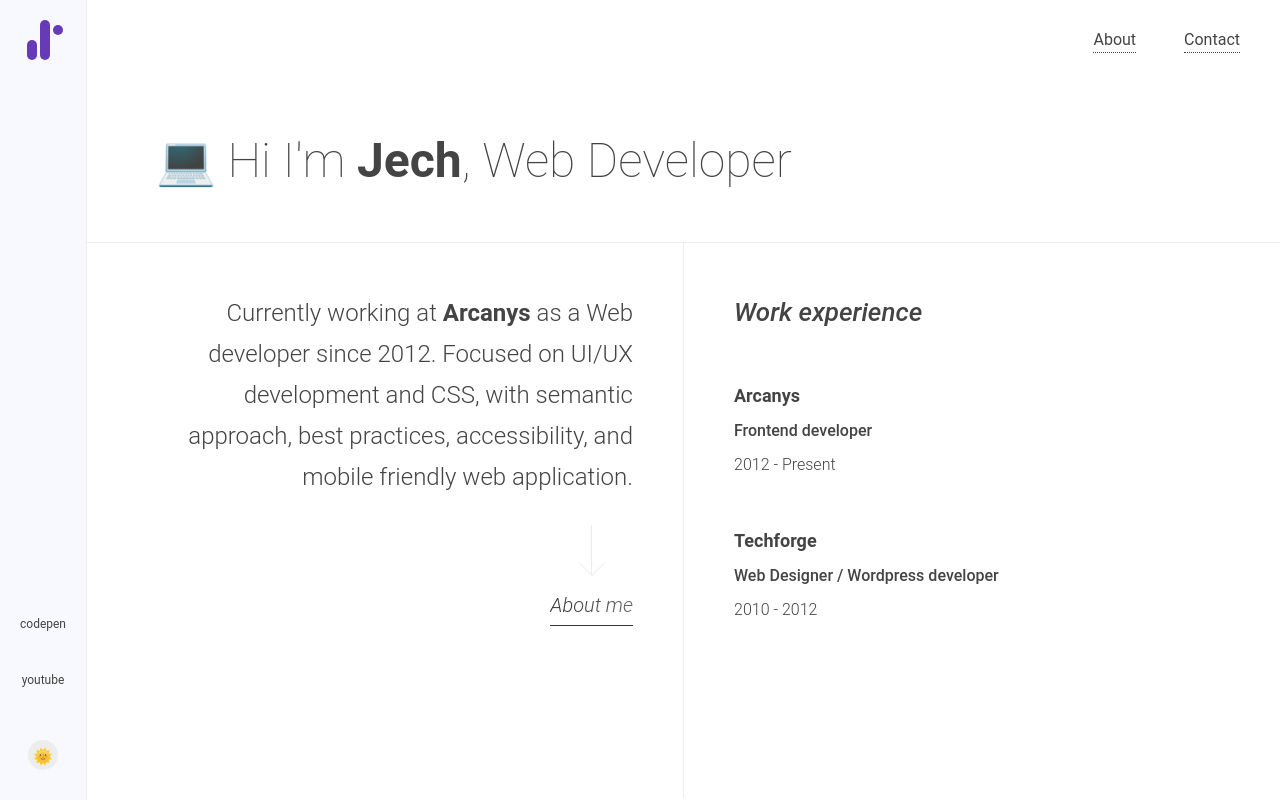
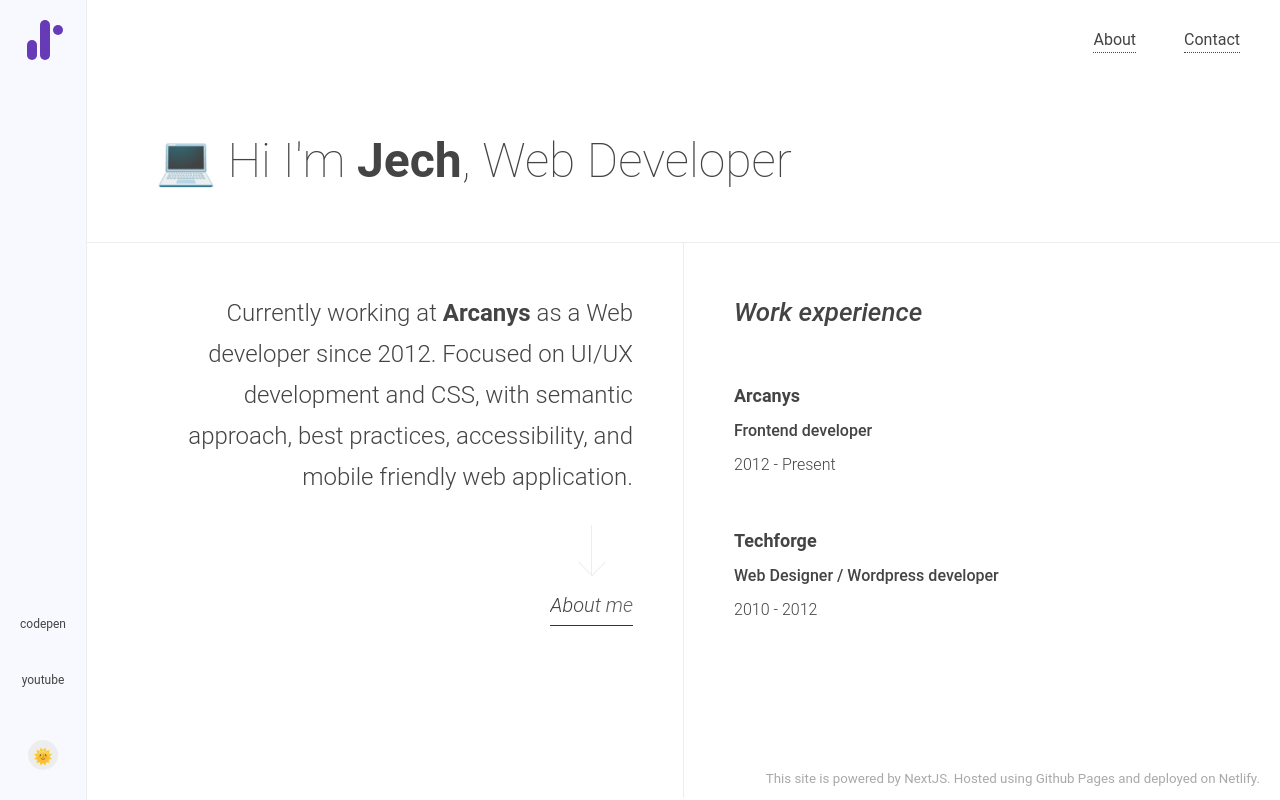
Before and after one commit to co0kie/co0kie.github.io, a Next.js app: page / in a window 1280 px wide. Built offline with nearby package versions, Linux system fonts and the light colour scheme.

Commit message:
footer notes

```diff
--- /dev/null
+++ b/components/footer.js
@@ -0,0 +1,9 @@
+import Link from 'next/link'
+
+export default () => (
+    <footer className="_ Footer _">
+        <small>
+            This site is powered by NextJS. Hosted using Github Pages and deployed on Netlify.
+        </small>
+    </footer>
+)
--- a/pages/about.js
+++ b/pages/about.js
@@ -1,6 +1,7 @@
 import Layout from '../components/layout'
 import Header from '../components/header'
 import Aside from '../components/aside'
+import Footer from '../components/footer'
 
 export default () => (
   <Layout title='Jech - Web Developer | About me'>
@@ -38,6 +39,7 @@ export default () => (
         </div>
       </section>
       <Aside />
+      <Footer />
     </main>
   </Layout>
 )
--- a/pages/index.js
+++ b/pages/index.js
@@ -1,6 +1,7 @@
 import Layout from '../components/layout'
 import Header from '../components/header'
 import Aside from '../components/aside'
+import Footer from '../components/footer'
 import Link from 'next/link'
 
 export default () => (
@@ -37,6 +38,7 @@ export default () => (
         </div>
       </section>
       <Aside />
+      <Footer />
     </main>
   </Layout>
 )
--- a/public/test.html
+++ b/public/learn/index.html
@@ -4,10 +4,10 @@
     <meta charset="UTF-8">
     <meta name="viewport" content="width=device-width, initial-scale=1.0">
     <meta http-equiv="X-UA-Compatible" content="ie=edge">
-    <title>Ngoi2x</title>
+    <title>Learn</title>
 </head>
 <body>
-    <p>test</p>
+    <p>Coming soon...</p>
     <script async src="https://pagead2.googlesyndication.com/pagead/js/adsbygoogle.js"></script>
     <!-- Landing page ads -->
     <ins class="adsbygoogle"
--- /dev/null
+++ b/styles/layout/_footer.scss
@@ -0,0 +1,8 @@
+.Footer{
+    position: fixed;
+    right: 20px;
+    bottom: 10px;
+    > small{
+        color: darkgray;
+    }
+}
--- a/styles/styles.scss
+++ b/styles/styles.scss
@@ -17,3 +17,4 @@
 @import "../styles/layout/home";
 @import "../styles/layout/about";
 @import "../styles/layout/aside";
+@import "../styles/layout/footer";
```
Also changed, not shown: 2 other files (tests, documents, lock files or other folders).
